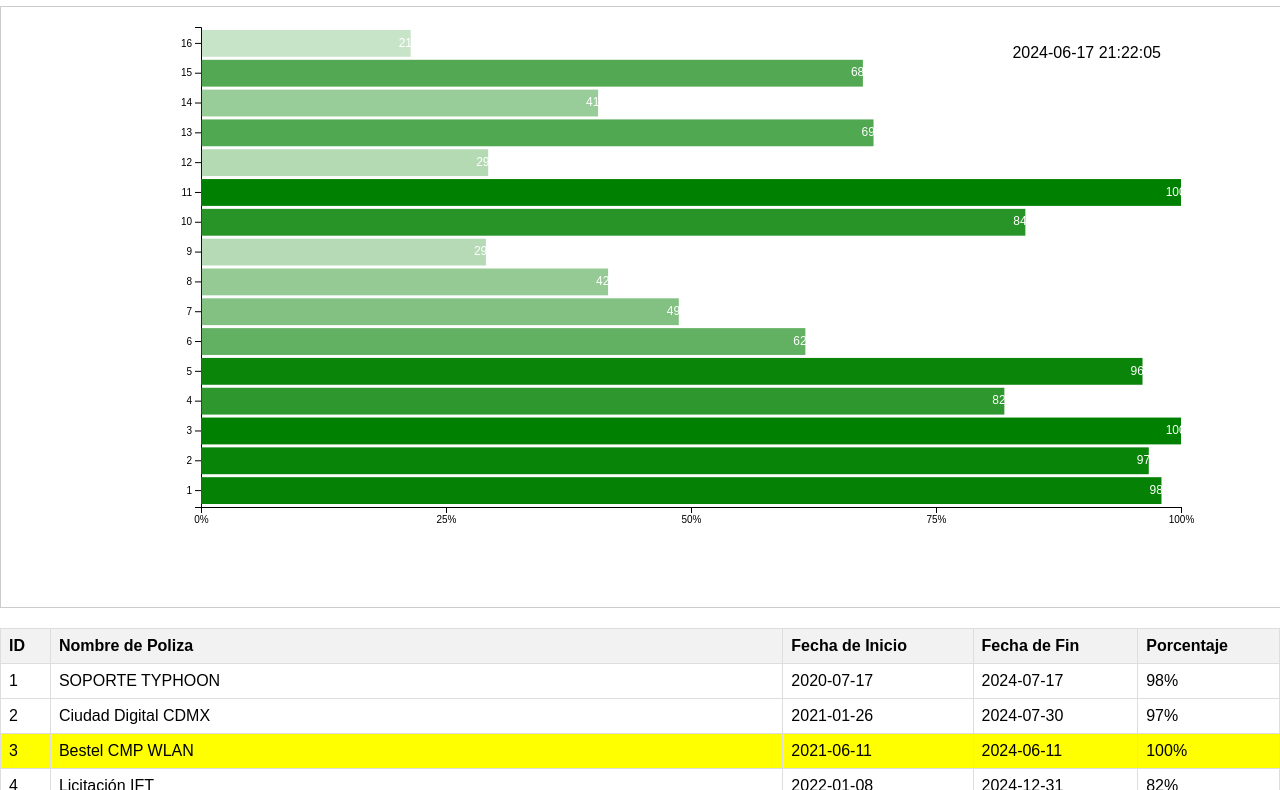
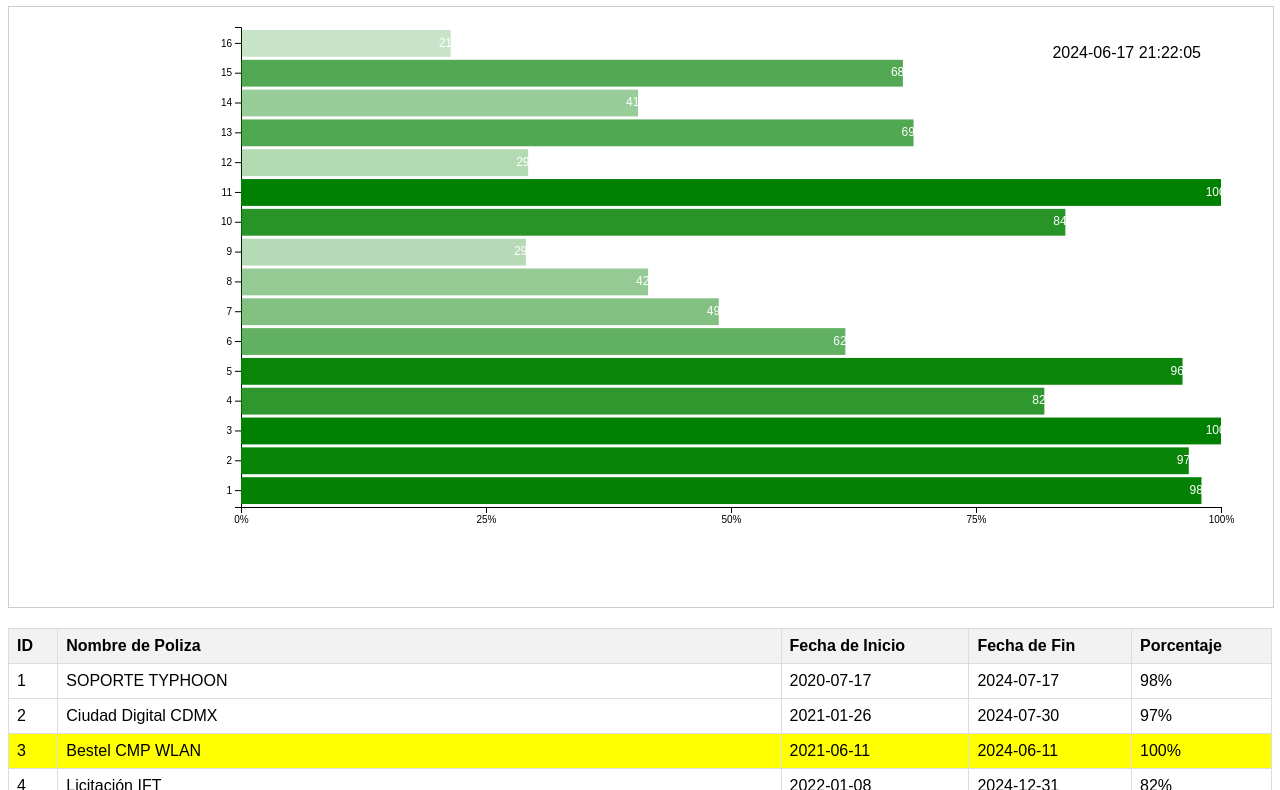
Before and after one commit to NOCL2/polizas_vigenciaf, a plain HTML site: page index.html in a window 1280 px wide. Shown: the part 72-862 px from the top of the page. Drawn offline with nearby package versions, Linux system fonts and the light colour scheme.

Commit message:
Update styles.css

```diff
--- a/styles.css
+++ b/styles.css
@@ -1,7 +1,7 @@
 body {
     font-family: Arial, sans-serif;
-    text-align: left;
-    margin: 0;
+    text-align: center;
+    margin: -100;
     padding: 0;
 }
 
```
